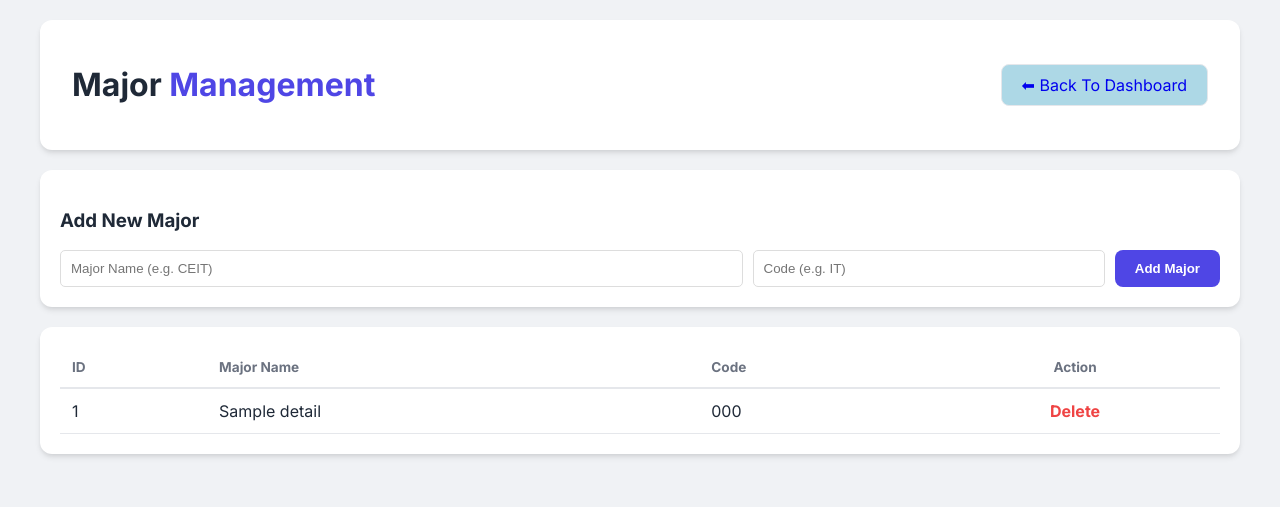
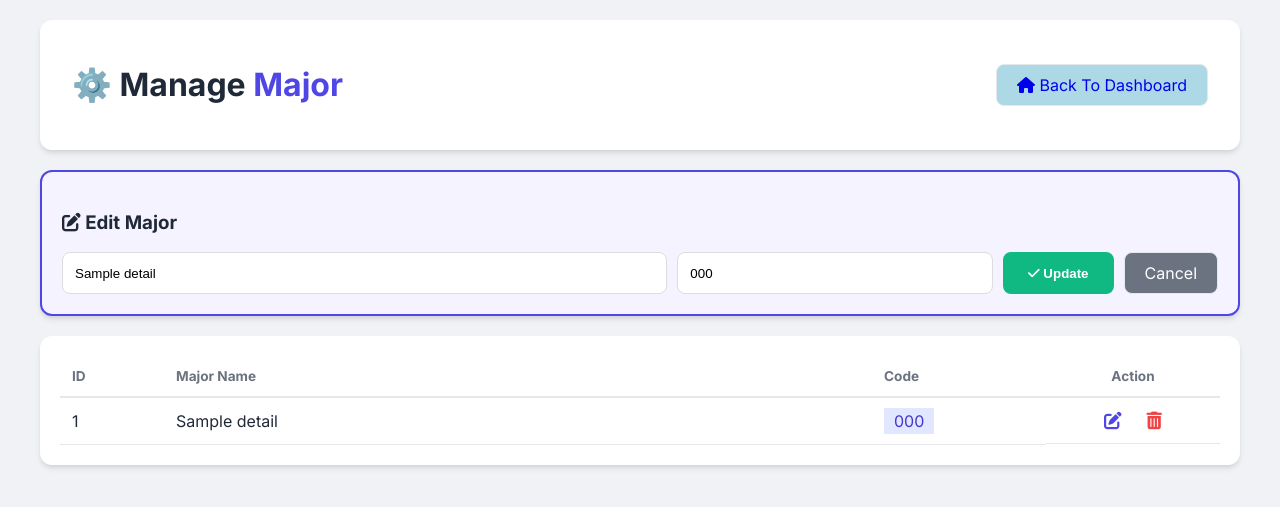
Before and after one commit to MinNyiThatTant/attendanceapp, a PHP site: page /manage_majors.php?edit=1 in a window 1280 px wide. Shown: the top 507 px of the page. Run offline with PHP 8.4, Linux system fonts and the light colour scheme; tables that the repository leaves empty or names only in its code hold one stand-in row (values such as "Sample post").

Commit message:
edit front

```diff
--- a/attendance_report.php
+++ b/attendance_report.php
@@ -129,6 +129,7 @@ $params = [
     <meta charset="UTF-8">
     <title>Attendance Report</title>
     <link rel="stylesheet" href="css/attendance.css">
+    <link rel="stylesheet" href="https://cdnjs.cloudflare.com/ajax/libs/font-awesome/6.4.2/css/all.min.css">
     <style>
         .stats-grid { display: grid; grid-template-columns: repeat(auto-fit, minmax(150px, 1fr)); gap: 15px; margin-bottom: 20px; }
         .stat-box { padding: 15px; border-radius: 8px; color: white; text-align: center; }
@@ -140,12 +141,12 @@ $params = [
 
 <div class="container">
     <header class="attendance-header" style="display:flex; justify-content: space-between; align-items: center; margin-bottom: 20px;">
-        <h1>Attendance <span style="color:#4f46e5">Analytics</span></h1>
+        <h1>📊 Attendance <span style="color:#4f46e5">Report</span></h1>
         <div style="display: flex; gap: 10px;">
             <?php if ($f_course): ?>
                 <a href="export_excel.php?major_id=<?= $f_major ?>&course_id=<?= $f_course ?>&report_type=<?= $f_type ?>&date=<?= $f_date ?>&month=<?= $f_month ?>" class="btn-excel">📊 Export Excel</a>
             <?php endif; ?>
-            <a href="dashboard.php" class="save-btn" style="text-decoration:none; background:#94a3b8; color:white; padding:10px 15px; border-radius:5px;">⬅ Back</a>
+            <a href="dashboard.php" class="class-btn" style="text-decoration:none; background:lightblue;"><i class="fa-solid fa-house"></i> Back To Dashboard</a>
         </div>
     </header>
 
--- a/holidays.php
+++ b/holidays.php
@@ -41,6 +41,7 @@ $holidays = $conn->query("SELECT * FROM holidays ORDER BY holiday_date DESC")->f
     <meta charset="UTF-8">
     <title>Manage Holidays</title>
     <link rel="stylesheet" href="css/attendance.css">
+    <link rel="stylesheet" href="https://cdnjs.cloudflare.com/ajax/libs/font-awesome/6.4.2/css/all.min.css">
     <style>
         .h-container { max-width: 900px; margin: 30px auto; padding: 20px; }
         .card { background: #fff; padding: 20px; border-radius: 8px; box-shadow: 0 2px 10px rgba(0,0,0,0.1); margin-bottom: 20px; }
@@ -55,8 +56,8 @@ $holidays = $conn->query("SELECT * FROM holidays ORDER BY holiday_date DESC")->f
 
 <div class="h-container">
     <header class="attendance-header">
-            <h1>🎉 Holiday <span style="color:#4f46e5">Management</span></h1>
-            <a href="dashboard.php" class="class-btn" style="text-decoration:none; background:lightblue;">⬅ Back To Dashboard</a>
+            <h1>🎉 Manage <span style="color:#4f46e5">Holidays</span></h1>
+            <a href="dashboard.php" class="class-btn" style="text-decoration:none; background:lightblue;"><i class="fa-solid fa-house"></i> Back To Dashboard</a>
         </header>
 
     <div class="card">
--- a/manage_leaves.php
+++ b/manage_leaves.php
@@ -77,8 +77,8 @@ $leaves = $db->conn->query("SELECT l.*, s.name, s.roll_no FROM student_leaves l
 
     <div class="leave-container">
         <header class="attendance-header">
-            <h2>🏥 Leave <span style="color:#4f46e5">Management</span></h2>
-            <a href="dashboard.php" style="text-decoration:none; background:#f3f4f6; padding:8px 15px; border-radius:8px; color:#333;">⬅ Back to Dashboard</a>
+            <h2>🏥 Manage <span style="color:#4f46e5">Leaves</span></h2>
+            <a href="dashboard.php" class="class-btn" style="text-decoration:none; background:lightblue;"><i class="fa-solid fa-house"></i> Back To Dashboard</a>
         </header>
 
         <?php if (isset($_GET['success'])): ?>
--- a/manage_majors.php
+++ b/manage_majors.php
@@ -3,43 +3,88 @@ session_start();
 require_once 'database/database.php';
 $db = new Database();
 
-// add Major
-if (isset($_POST['add_major'])) {
+// --- Major အသစ်ထည့်ခြင်း သို့မဟုတ် ပြင်ဆင်ခြင်း Logic ---
+if (isset($_POST['save_major'])) {
     $title = $_POST['title'];
     $code = $_POST['code'];
+    $id = $_POST['major_id'];
+
+    if (!empty($id)) {
+        // ID ပါရင် Update လုပ်မယ်
+        $stmt = $db->conn->prepare("UPDATE major_details SET title = ?, code = ? WHERE id = ?");
+        $stmt->execute([$title, $code, $id]);
+    } else {
+        // ID မပါရင် Insert (အသစ်ထည့်) လုပ်မယ်
         $stmt = $db->conn->prepare("INSERT INTO major_details (title, code) VALUES (?, ?)");
         $stmt->execute([$title, $code]);
+    }
     header("Location: manage_majors.php");
+    exit;
 }
 
-// delete Major
+// --- Delete Logic ---
 if (isset($_GET['delete'])) {
     $id = $_GET['delete'];
     $db->conn->prepare("DELETE FROM major_details WHERE id = ?")->execute([$id]);
     header("Location: manage_majors.php");
+    exit;
 }
 
-$majors = $db->conn->query("SELECT * FROM major_details")->fetchAll(PDO::FETCH_ASSOC);
+// --- Edit လုပ်ရန် Data ကြိုဆွဲထုတ်ခြင်း ---
+$edit_major = null;
+if (isset($_GET['edit'])) {
+    $id = $_GET['edit'];
+    $stmt = $db->conn->prepare("SELECT * FROM major_details WHERE id = ?");
+    $stmt->execute([$id]);
+    $edit_major = $stmt->fetch(PDO::FETCH_ASSOC);
+}
+
+$majors = $db->conn->query("SELECT * FROM major_details ORDER BY id DESC")->fetchAll(PDO::FETCH_ASSOC);
 ?>
+
 <!DOCTYPE html>
-<html lang="my">
+<html lang="en">
 <head>
+    <meta charset="UTF-8">
     <title>Manage Majors</title>
     <link rel="stylesheet" href="css/attendance.css">
+    <link rel="stylesheet" href="https://cdnjs.cloudflare.com/ajax/libs/font-awesome/6.4.2/css/all.min.css">
+    <style>
+        .btn-edit { color: #4f46e5; margin-right: 15px; text-decoration: none; font-size: 1.1rem; }
+        .btn-delete { color: #ef4444; text-decoration: none; font-size: 1.1rem; border: none; background: none; cursor: pointer; }
+        .action-cell { display: flex; justify-content: center; align-items: center; gap: 10px; }
+        .edit-mode { border: 2px solid #4f46e5 !important; background: #f5f3ff; }
+    </style>
 </head>
 <body>
 <div class="container">
     <header class="attendance-header">
-        <h1>Major <span style="color:#4f46e5">Management</span></h1>
-        <a href="dashboard.php" class="class-btn" style="text-decoration:none; background:lightblue;">⬅ Back To Dashboard</a>
+        <h1>⚙️ Manage <span style="color:#4f46e5">Major</span></h1>
+        <a href="dashboard.php" class="class-btn" style="text-decoration:none; background:lightblue;">
+            <i class="fa-solid fa-house"></i> Back To Dashboard
+        </a>
     </header>
 
-    <div class="card" style="margin-bottom: 20px;">
-        <h3>Add New Major</h3>
+    <div class="card <?= $edit_major ? 'edit-mode' : '' ?>" style="margin-bottom: 20px;">
+        <h3><?= $edit_major ? '<i class="fa-solid fa-pen-to-square"></i> Edit Major' : '<i class="fa-solid fa-plus"></i> Add New Major' ?></h3>
         <form method="POST" style="display:flex; gap:10px;">
-            <input type="text" name="title" placeholder="Major Name (e.g. CEIT)" required style="flex:2; padding:10px; border-radius:5px; border:1px solid #ddd;">
-            <input type="text" name="code" placeholder="Code (e.g. IT)" required style="flex:1; padding:10px; border-radius:5px; border:1px solid #ddd;">
-            <button type="submit" name="add_major" class="save-btn" style="margin:0; width:auto; padding:10px 20px;">Add Major</button>
+            <input type="hidden" name="major_id" value="<?= $edit_major['id'] ?? '' ?>">
+
+            <input type="text" name="title" placeholder="Major Name (e.g. Mechanical)"
+                   value="<?= $edit_major['title'] ?? '' ?>" required
+                   style="flex:2; padding:12px; border-radius:8px; border:1px solid #ddd;">
+
+            <input type="text" name="code" placeholder="Code (e.g. ME)"
+                   value="<?= $edit_major['code'] ?? '' ?>" required
+                   style="flex:1; padding:12px; border-radius:8px; border:1px solid #ddd;">
+
+            <button type="submit" name="save_major" class="save-btn" style="margin:0; width:auto; padding:10px 25px; background: <?= $edit_major ? '#10b981' : '#4f46e5' ?>;">
+                <?= $edit_major ? '<i class="fa-solid fa-check"></i> Update' : '<i class="fa-solid fa-floppy-disk"></i> Add Major' ?>
+            </button>
+
+            <?php if($edit_major): ?>
+                <a href="manage_majors.php" class="class-btn" style="background:#6b7280; text-decoration:none; color:white;">Cancel</a>
+            <?php endif; ?>
         </form>
     </div>
 
@@ -47,20 +92,30 @@ $majors = $db->conn->query("SELECT * FROM major_details")->fetchAll(PDO::FETCH_A
         <table class="student-table">
             <thead>
                 <tr>
-                    <th>ID</th>
+                    <th width="80px">ID</th>
                     <th>Major Name</th>
-                    <th>Code</th>
-                    <th style="text-align:center">Action</th>
+                    <th width="150px">Code</th>
+                    <th style="text-align:center" width="150px">Action</th>
                 </tr>
             </thead>
             <tbody>
+                <?php if(empty($majors)): ?>
+                    <tr><td colspan="4" style="text-align:center; padding: 20px; color: #9ca3af;">No majors found.</td></tr>
+                <?php endif; ?>
+
                 <?php foreach($majors as $m): ?>
                 <tr>
                     <td><?=$m['id']?></td>
-                    <td><?=$m['title']?></td>
-                    <td><?=$m['code']?></td>
-                    <td style="text-align:center">
-                        <a href="?delete=<?=$m['id']?>" style="color:#ef4444; font-weight:bold; text-decoration:none;" onclick="return confirm('ဖျက်ရန် သေချာပါသလား?')">Delete</a>
+                    <td style="font-weight: 500;"><?=$m['title']?></td>
+                    <td><span class="ay-badge" style="background:#e0e7ff; color:#4338ca; padding: 3px 10px;"><?= $m['code'] ?></span></td>
+                    <td class="action-cell">
+                        <a href="?edit=<?=$m['id']?>" class="btn-edit" title="Edit">
+                            <i class="fa-solid fa-pen-to-square"></i>
+                        </a>
+                        <a href="?delete=<?=$m['id']?>" class="btn-delete" title="Delete"
+                           onclick="return confirm('ဖျက်ရန် သေချာပါသလား?')">
+                            <i class="fa-solid fa-trash-can"></i>
+                        </a>
                     </td>
                 </tr>
                 <?php endforeach; ?>
@@ -69,28 +124,20 @@ $majors = $db->conn->query("SELECT * FROM major_details")->fetchAll(PDO::FETCH_A
     </div>
 </div>
 
-
-<button onclick="topFunction()" id="scrollUpBtn" title="Go to top">↑</button>
+<button onclick="topFunction()" id="scrollUpBtn" title="Go to top"><i class="fa-solid fa-arrow-up"></i></button>
 
 <script>
+    // Scroll Button Logic
     let mybutton = document.getElementById("scrollUpBtn");
-
-
-window.onscroll = function() {scrollFunction()};
-
-function scrollFunction() {
+    window.onscroll = function() {
         if (document.body.scrollTop > 300 || document.documentElement.scrollTop > 300) {
             mybutton.style.display = "block";
         } else {
             mybutton.style.display = "none";
         }
-}
-
+    };
     function topFunction() {
-  window.scrollTo({
-    top: 0,
-    behavior: 'smooth'
-  });
+        window.scrollTo({ top: 0, behavior: 'smooth' });
     }
 </script>
 </body>
--- a/manage_registration.php
+++ b/manage_registration.php
@@ -171,13 +171,13 @@ if (isset($_GET['edit'])) {
 <body>
     <div class="container">
         <header class="attendance-header">
-            <h1>Course <span style="color:#4f46e5">Registration</span></h1>
+            <h1>📝 Course <span style="color:#4f46e5">Registration</span></h1>
             <div style="display:flex; gap:10px;">
                 <form method="GET" style="display:flex; gap:5px;">
                     <input type="text" name="search" placeholder="Search..." value="<?= htmlspecialchars($search) ?>" class="input-box" style="width:200px; margin:0;">
                     <button type="submit" class="class-btn">🔍</button>
                 </form>
-                <a href="dashboard.php" class="class-btn" style="text-decoration:none; background:lightblue;">⬅ Back</a>
+                <a href="dashboard.php" class="class-btn" style="text-decoration:none; background:lightblue;"><i class="fa-solid fa-house"></i> Back To Dashboard</a>
             </div>
         </header>
 
--- a/manage_students.php
+++ b/manage_students.php
@@ -129,13 +129,13 @@ $semesters = $db->conn->query("SELECT DISTINCT term FROM session_details")->fetc
 <body>
     <div class="container">
         <header class="attendance-header">
-            <h1>Manage <span style="color:#4f46e5">Students</span></h1>
+            <h1>👨‍🎓 Manage <span style="color:#4f46e5">Students</span></h1>
             <div class="search-group" style="display:flex; gap:10px; align-items:center;">
                 <form method="GET" style="display:flex; gap:5px;">
                     <input type="text" name="search" placeholder="Search..." value="<?= htmlspecialchars($search) ?>" class="input-box" style="margin:0; width:180px;">
                     <button type="submit" class="class-btn">🔍</button>
                 </form>
-                <a href="dashboard.php" class="class-btn" style="background:lightblue; text-decoration:none;">⬅ Back To Dashboard</a>
+                <a href="dashboard.php" class="class-btn" style="background:lightblue; text-decoration:none;"><i class="fa-solid fa-house"></i> Back To Dashboard</a>
             </div>
         </header>
 
--- a/manage_timetable.php
+++ b/manage_timetable.php
@@ -45,7 +45,7 @@ if (isset($_POST['save_timetable'])) {
     $times = [
         1 => ['00:00:00', '13:00:59'],
         2 => ['13:00:00', '15:00:59'],
-        3 => ['21:00:00', '22:00:59'],
+        3 => ['21:00:00', '21:59:59'],
         4 => ['22:00:00', '23:00:59'],
         5 => ['14:00:00', '15:00:00'],
         6 => ['15:00:00', '16:00:59']
@@ -78,6 +78,7 @@ $timetables = $db->conn->query("SELECT t.*, m.title as major_name, c.title as co
 <head>
     <title>Manage Timetable</title>
     <link rel="stylesheet" href="css/attendance.css">
+    <link rel="stylesheet" href="https://cdnjs.cloudflare.com/ajax/libs/font-awesome/6.4.2/css/all.min.css">
     <style>
         .form-container { display: grid; grid-template-columns: repeat(2, 1fr); gap: 15px; background: white; padding: 20px; border-radius: 8px; border: 1px solid #ddd; margin-bottom: 20px; }
         .btn-save { background: #4f46e5; color: white; border: none; padding: 12px; border-radius: 5px; cursor: pointer; grid-column: span 2; font-weight: bold; font-size: 1rem; }
@@ -90,7 +91,7 @@ $timetables = $db->conn->query("SELECT t.*, m.title as major_name, c.title as co
     <div class="container">
         <header class="attendance-header">
             <h1>📅 Manage <span style="color:#4f46e5">Timetable</span></h1>
-            <a href="dashboard.php" class="class-btn" style="text-decoration:none; background:lightblue;">⬅ Back To Dashboard</a>
+            <a href="dashboard.php" class="class-btn" style="text-decoration:none; background:lightblue;"><i class="fa-solid fa-house"></i> Back To Dashboard</a>
         </header>
 
         <form method="POST" class="form-container">
```
Also changed, not shown: manage_courses.php (+22 -5 lines). Lines whose indentation alone changed are shown as unchanged.
